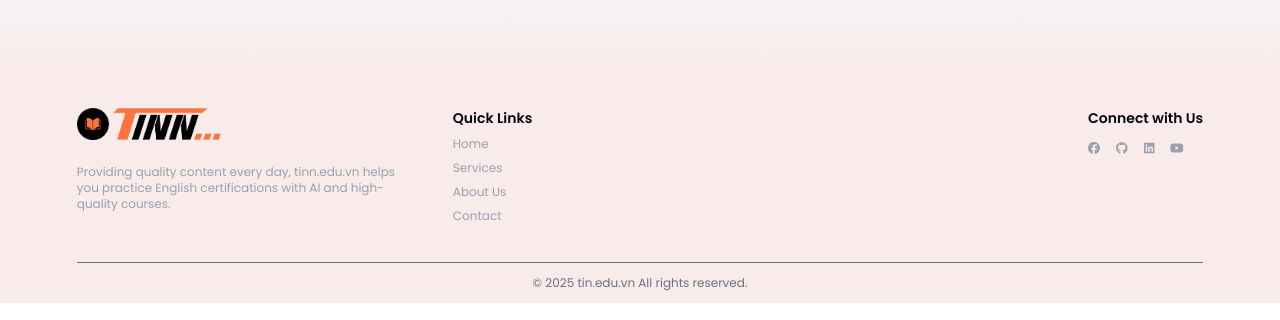
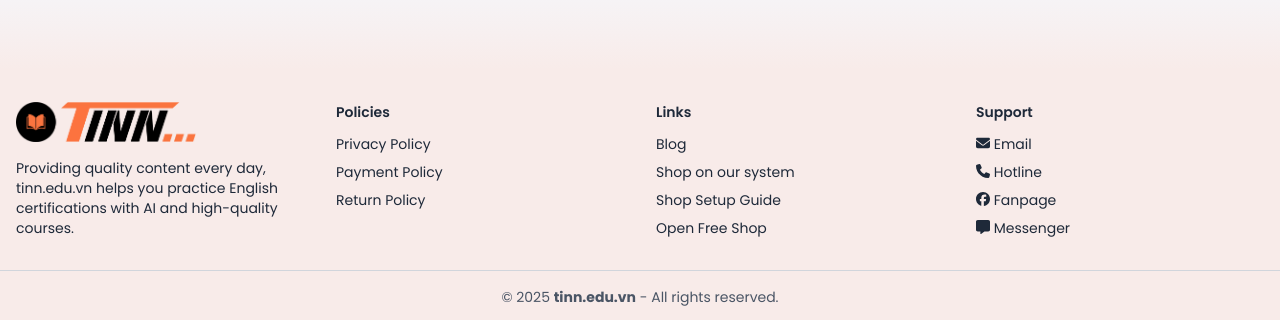
Before and after one commit to ngovantin/E-learning-fe, a Next.js app: page / in a window 1280 px wide. Shown: the part 4145-4465 px from the top of the page. Built offline with nearby package versions, Linux system fonts and the light colour scheme; no server answers.

Commit message:
fix to deploy

```diff
--- a/next.config.mjs
+++ b/next.config.mjs
@@ -5,7 +5,7 @@ const nextConfig = {
     return [
       {
         source: '/v1/:path*',
-        destination: 'http://localhost:8000/v1/:path*'
+        destination: 'https://e-learning-be-axf3.onrender.com/v1/:path*'
       }
     ];
   }
--- a/package.json
+++ b/package.json
@@ -6,7 +6,8 @@
     "dev": "next dev --turbopack",
     "build": "next build",
     "start": "next start",
-    "lint": "next lint"
+    "lint": "next lint",
+    "export": "next export"
   },
   "dependencies": {
     "@fortawesome/fontawesome-svg-core": "^6.7.2",
--- a/src/app/toeic-test/[id]/TestProvider.jsx
+++ b/src/app/toeic-test/[id]/TestProvider.jsx
@@ -30,7 +30,7 @@ const TestProvider = ({ children }) => {
     try {
       console.log({test, timeSpent, userAnswers})
       const res = await axios.post(
-        `${process.env.NEXT_PUBLIC_API_URL}/testResult/take-full`,
+        `/v1/testResult/take-full`,
         {
           test,
           timeSpent,
--- a/src/app/toeic-test/[id]/page.jsx
+++ b/src/app/toeic-test/[id]/page.jsx
@@ -8,7 +8,6 @@ import Part1 from './Part1';
 import Part2 from './Part2';
 import SectionPart from './SectionPart';
 import Part5 from './Part5';
-
 
 const PARTS = [
   { label: 'part 1', value: 1 },
@@ -29,12 +28,14 @@ const page = () => {
     <TestProvider>
       <div className='min-h-[100vh] px-5 md:px-15 2xl:px-[12vw]'>
         <div className='h-15 border-b lg:h-[61px]' />
-        <iframe
-          width='100%'
-          height='120'
-          allow='autoplay'
-          src={`https://w.soundcloud.com/player/?url=https%3A//api.soundcloud.com/tracks/${data?.audio}&color=%23919191&inverse=false&auto_play=true`}
-        ></iframe>
+
+          <iframe
+            width='100%'
+            height='120'
+            allow='autoplay'
+            src={`https://w.soundcloud.com/player/?url=https%3A//api.soundcloud.com/tracks/${data?.audio}&color=%23919191&inverse=false&auto_play=true`}
+          />
+
         <div className='my-5 lg:flex lg:gap-8'>
           <div className='md:grid md:gap-5 lg:block lg:flex-1 lg:self-start xl:grid-cols-2'>
             <FullExamControls />
@@ -43,7 +44,7 @@ const page = () => {
             <div className='mb-5 flex flex-wrap'>
               {PARTS.map((part) => (
                 <p
-                  onClick={() => setCurenPart(part.value)}npm
+                  onClick={() => setCurenPart(part.value)}
                   className={`${currentPart === part.value ? 'scale-120 bg-[#12a483]' : 'bg-[#65b8a4]'} cursor-pointer px-4 py-2 font-bold text-white`}
                   key={part.value}
                 >
--- a/src/components/form/RegisterForm.jsx
+++ b/src/components/form/RegisterForm.jsx
@@ -29,8 +29,9 @@ const RegisterForm = ({setAuthForm}) => {
         if (res.status === 200) setCurrentStep(2);
       } else if (action === 'register') {
         const { firstName, lastName, password, email } = user;
-        await authUser({ name: `${firstName} ${lastName}`, password, email, otp }, dispatch, 'register');
-        setAuthForm(false);
+        const res = await authUser({ name: `${firstName} ${lastName}`, password, email, otp }, dispatch, 'register');
+        if(res.status === 201) setAuthForm(false)
+        console.log(res)
       }
       setErrorMessage('');
     } catch (error) {
--- a/src/components/outlet/Footer.jsx
+++ b/src/components/outlet/Footer.jsx
@@ -1,65 +1,64 @@
-import { faFacebook, faGithub, faLinkedin, faYoutube } from '@fortawesome/free-brands-svg-icons';
+import { faFacebook } from '@fortawesome/free-brands-svg-icons';
+import { faEnvelope, faMessage, faPhone } from '@fortawesome/free-solid-svg-icons';
 import { FontAwesomeIcon } from '@fortawesome/react-fontawesome';
 
 const Footer = () => {
   return (
-    <footer id='contact' className='bg-[#F8EBE9] px-[6vw]'>
-      <div className='flex justify-between border-b border-gray-500 py-[3vw] text-xs'>
-        <div className='flex gap-2 lg:gap-14'>
-          <div className='w-[35vw] lg:w-[25vw]'>
-            <img src='/footer_logo.png' alt='' className='w-[15vw] lg:w-36' />
-            <p className='mt-6 text-gray-400'>
-              Providing quality content every day, tinn.edu.vn helps you practice English certifications with AI and
-              high-quality courses.
+    <footer className="bg-[#F8EBE9] text-gray-800">
+      <div className="max-w-7xl mx-auto px-4 py-8">
+        <div className="grid grid-cols-1 sm:grid-cols-2 xl:grid-cols-4 gap-8">
+          {/* Logo & Intro */}
+          <div>
+            <img
+              src="/footer_logo.png"
+              className="h-10 mb-4 "
+            />
+            <p className="text-sm">
+            Providing quality content every day, tinn.edu.vn helps you practice English certifications with AI and
+            high-quality courses.
             </p>
           </div>
+
+          {/* Policies */}
           <div>
-            <h3 className='text-sm font-semibold'>Quick Links</h3>
-            <ul className='mt-2 space-y-2'>
-              <li>
-                <a href='#' className='text-gray-400 hover:text-white'>
-                  Home
-                </a>
-              </li>
-              <li>
-                <a href='#' className='text-gray-400 hover:text-white'>
-                  Services
-                </a>
-              </li>
-              <li>
-                <a href='#' className='text-gray-400 hover:text-white'>
-                  About Us
-                </a>
-              </li>
-              <li>
-                <a href='#' className='text-gray-400 hover:text-white'>
-                  Contact
-                </a>
-              </li>
+            <h4 className="font-semibold mb-3">Policies</h4>
+            <ul className="space-y-2 text-sm">
+              <li><a href="/chinh-sach-bao-mat" className="hover:underline">Privacy Policy</a></li>
+              <li><a href="/chinh-sach-thanh-toan" className="hover:underline">Payment Policy</a></li>
+              <li><a href="/chinh-sach-doi-tra" className="hover:underline">Return Policy</a></li>
+            </ul>
+          </div>
+
+          {/* Links */}
+          <div>
+            <h4 className="font-semibold mb-3">Links</h4>
+            <ul className="space-y-2 text-sm">
+              <li><a href="/blog" className="hover:underline">Blog</a></li>
+              <li><a href="/shop" className="hover:underline">Shop on our system</a></li>
+              <li><a href="/blog/huong-dan-mo-shop-ban-acc-mien-phi" className="hover:underline">Shop Setup Guide</a></li>
+              <li><a href="/mo-shop" className="hover:underline">Open Free Shop</a></li>
+            </ul>
+          </div>
+
+          {/* Support */}
+          <div>
+            <h4 className="font-semibold mb-3">Support</h4>
+            <ul className="space-y-2 text-sm">
+              <li><a href="mailto:support@phuthang.net" className="hover:underline"><FontAwesomeIcon icon={faEnvelope}/> Email</a></li>
+              <li><a href="tel:+84123456789" className="hover:underline"><FontAwesomeIcon icon={faPhone}/> Hotline</a></li>
+              <li><a href="https://facebook.com/phuthangnet" target="_blank" rel="noopener noreferrer" className="hover:underline"><FontAwesomeIcon icon={faFacebook}/> Fanpage</a></li>
+              <li><a href="https://m.me/phuthangnet" target="_blank" rel="noopener noreferrer" className="hover:underline"><FontAwesomeIcon icon={faMessage}/> Messenger</a></li>
             </ul>
           </div>
         </div>
-        <div>
-          <h3 className='text-sm font-semibold'>Connect with Us</h3>
-          <div className='mt-3 flex space-x-4'>
-            <a href='#' className='text-gray-400 hover:text-white'>
-              <FontAwesomeIcon icon={faFacebook} className='h-5' />
-            </a>
-            <a href='#' className='text-gray-400 hover:text-white'>
-              <FontAwesomeIcon icon={faGithub} className='h-5' />
-            </a>
-            <a href='#' className='text-gray-400 hover:text-white'>
-              <FontAwesomeIcon icon={faLinkedin} className='h-5' />
-            </a>
-            <a href='#' className='text-gray-400 hover:text-white'>
-              <FontAwesomeIcon icon={faYoutube} className='h-5' />
-            </a>
-          </div>
+      </div>
+
+      {/* Footer Bottom */}
+      <div className="border-t border-gray-300">
+        <div className="max-w-7xl mx-auto px-4 py-4 text-center text-sm text-gray-600">
+          © 2025 <strong>tinn.edu.vn</strong> - All rights reserved.
         </div>
       </div>
-      <p className='py-3 text-center text-xs text-gray-500'>
-        &copy; {new Date().getFullYear()} tin.edu.vn All rights reserved.
-      </p>
     </footer>
   );
 };
--- a/src/components/popup/Edit.jsx
+++ b/src/components/popup/Edit.jsx
@@ -15,7 +15,7 @@ const Edit = ({ onClose }) => {
   const handleUpdate = async ({ newDate, newTarget }) => {
     try {
       const res = await axios.patch(
-        `${process.env.NEXT_PUBLIC_API_URL}/user/updateExamInfor`,
+        `v1/user/updateExamInfor`,
         { newDate, newTarget },
         { headers: { token: `Bearer ${currentUser?.accessToken}` } }
       );
--- a/src/libs/redux/apiRequest.jsx
+++ b/src/libs/redux/apiRequest.jsx
@@ -11,7 +11,7 @@ const authUser = async (user, dispatch, type) => {
     // window.location.reload();
   } catch (error) {
     dispatch(authFailed());
-    return error.response
+    return error.response;
   }
 };
 const googleLogin = async (token, dispatch) => {
```
Also changed, not shown: src/app/ai-test-generator/page.jsx (+4 -5 lines).
